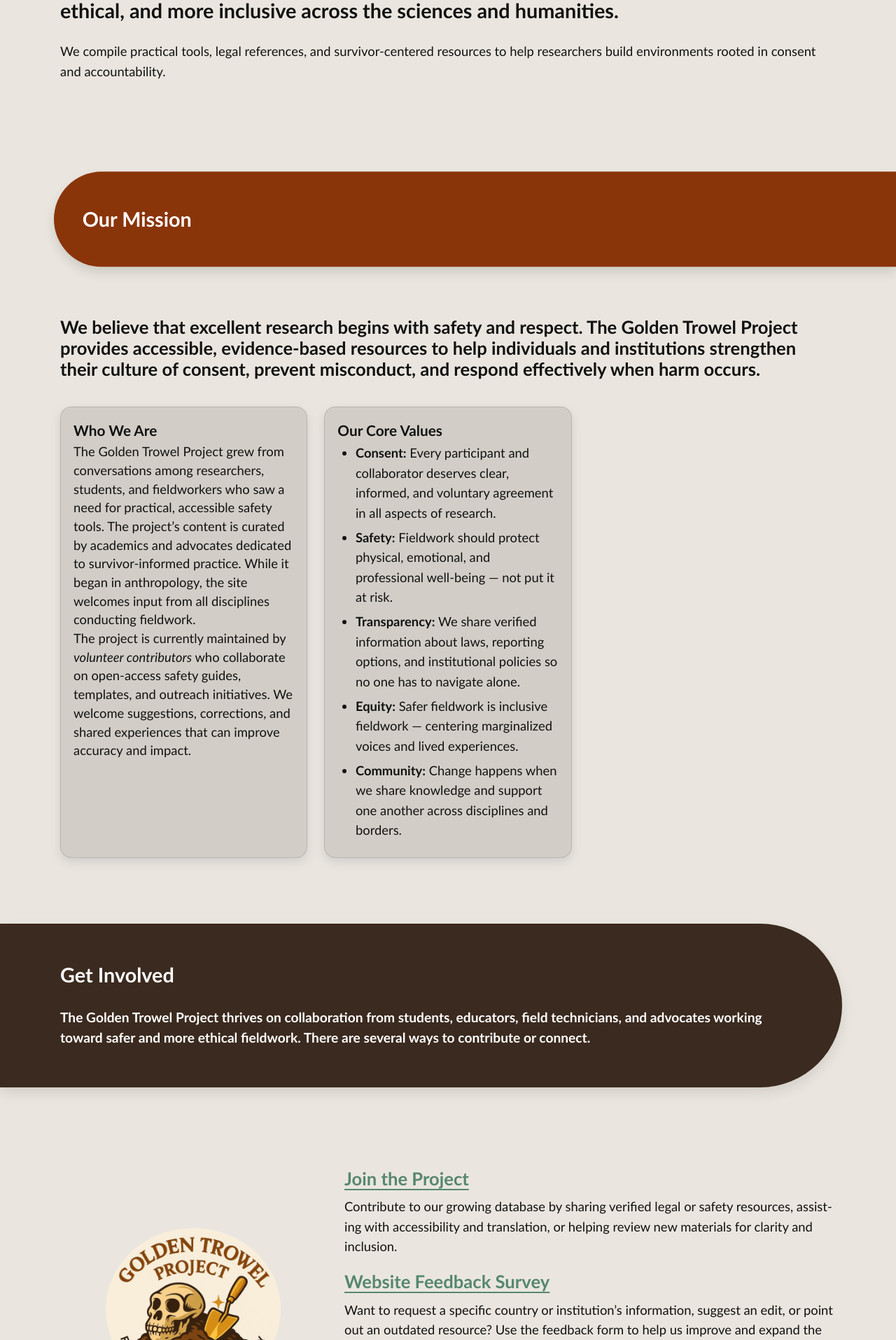
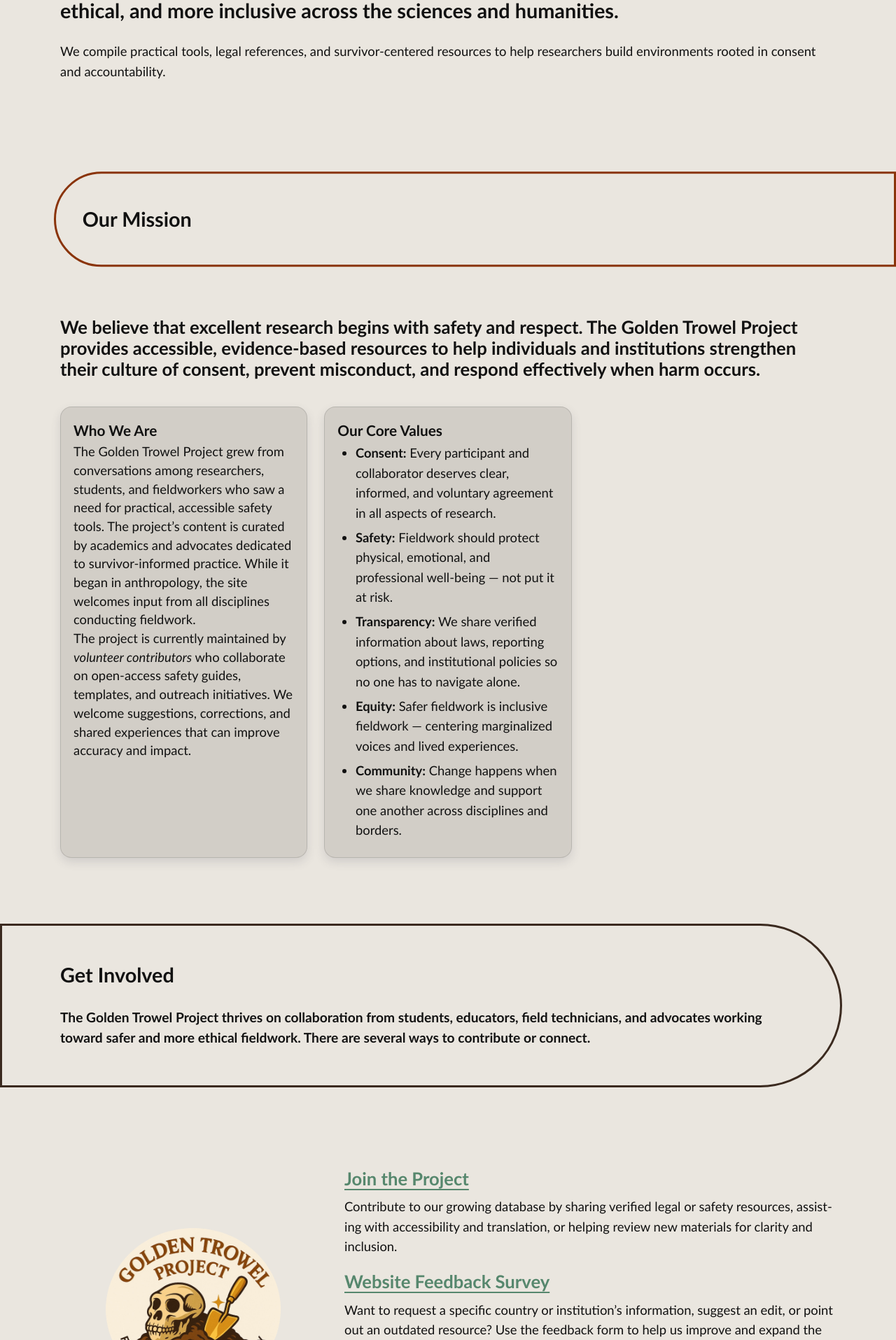
Before and after one commit to AnthroSafetyWarrior/GoldenTrowelProject, a Jekyll site: the page built from _pages/aboutus.html, in a window 1280 px wide. Shown: the part 879-2794 px from the top of the page at 70% size. Built offline with Jekyll 4.4.1, drawn with Linux system fonts in a browser that asks for light colours.

Commit message:
updating name

```diff
--- a/_layouts/default.html
+++ b/_layouts/default.html
@@ -889,6 +889,43 @@ html, body { overflow-x: hidden; }
   opacity:.9;
 }
 
+/* ===== GLOBAL OUTLINE MODE (no HTML changes) ========================= */
+:root{ --pill-border: 3px; }
+
+/* 1) Make copy dark everywhere */
+html body :is(.pillband, .pillhead, .pill){
+  color: var(--ink) !important;
+  background: transparent !important;
+}
+
+/* 2) Convert the full-bleed ribbons to outlines */
+html body :is(.pillband, .pillhead, .pill)::before{
+  background: transparent !important;
+  border: var(--pill-border) solid var(--pill-color, var(--soil)) !important;
+  box-shadow: none !important;
+  box-sizing: border-box;  /* keep border inside the same geometry */
+}
+
+/* 3) Ensure the band color classes don't flip text back to white */
+html body .pillband.pill--orange,
+html body .pillband.pill--soil,
+html body .pillband.pill--slate,
+html body .pillband.pill--sage,
+html body .pillhead.pill--orange,
+html body .pillhead.pill--soil,
+html body .pillhead.pill--slate,
+html body .pillhead.pill--sage{
+  color: var(--ink) !important;
+}
+
+/* 4) Optional: gentler spacing so outlines feel airier */
+.pillband{ min-height: clamp(180px, 26vw, 300px); }
+.pill{
+  margin-block: clamp(16px, 3vw, 28px);
+  --curve-inset: clamp(36px, 8vw, 240px);
+}
+
+
 </style>
 
 </head>
```
Also changed, not shown: index.md (+3 -6 lines).
